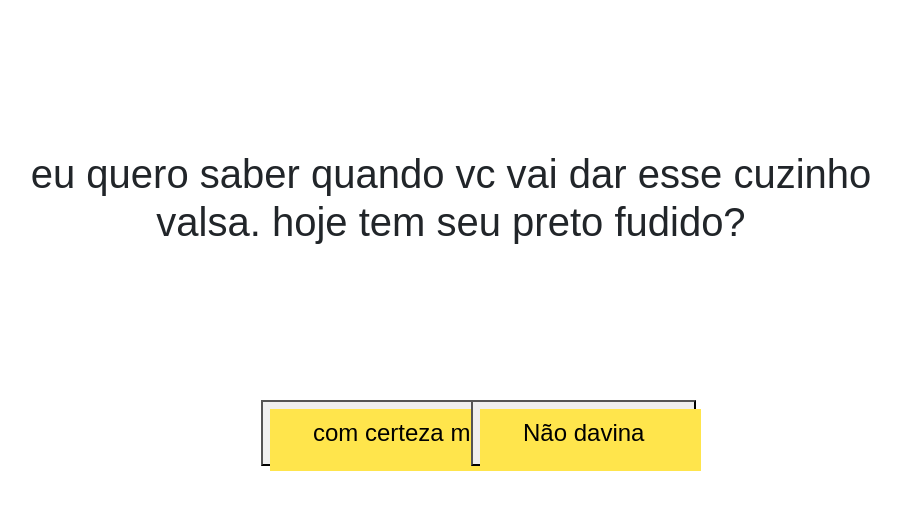
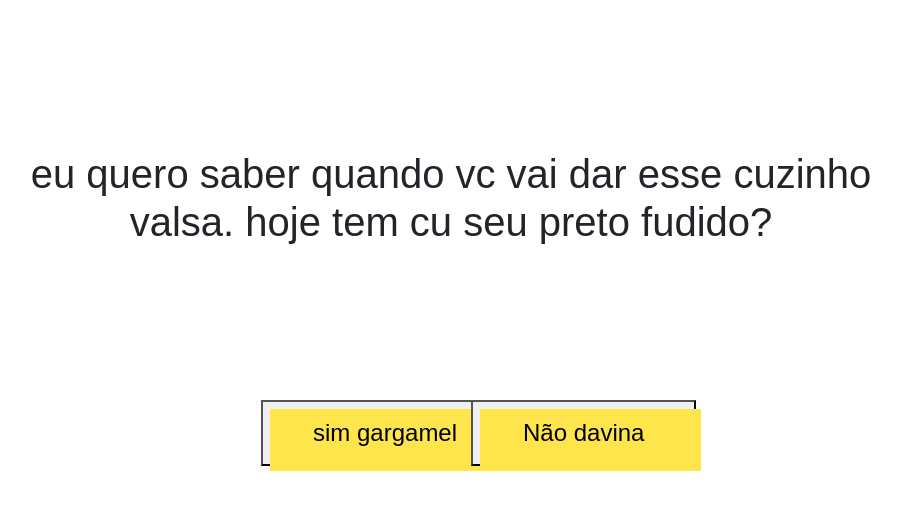
Before and after one commit to Shikisns/Algo-genial, a plain HTML site: page index.html in a window 1280 px wide. Shown: the whole page, without its empty margins (189-1090 px from the left). Drawn offline with nearby package versions, Linux system fonts and the light colour scheme; a web font is replaced by a local one.

Commit message:
Update index.html

```diff
--- a/index.html
+++ b/index.html
@@ -10,8 +10,8 @@
   <title>Quero você meu emo guloso</title>
 </head>
 <body>
-  <h1>eu quero saber quando vc vai dar esse cuzinho valsa. hoje tem seu preto fudido?</h1>
-  <button type="button" id="sim" class="button-52" data-toggle="modal" data-target="#scaleModal">com certeza meu gargamel</button>
+  <h1>eu quero saber quando vc vai dar esse cuzinho valsa. hoje tem cu seu preto fudido?</h1>
+  <button type="button" id="sim" class="button-52" data-toggle="modal" data-target="#scaleModal">sim gargamel</button>
   <button type="button" id="nao" class="button-52" >Não davina</button>
 
   <!--Fade Centered Modal -->
```
